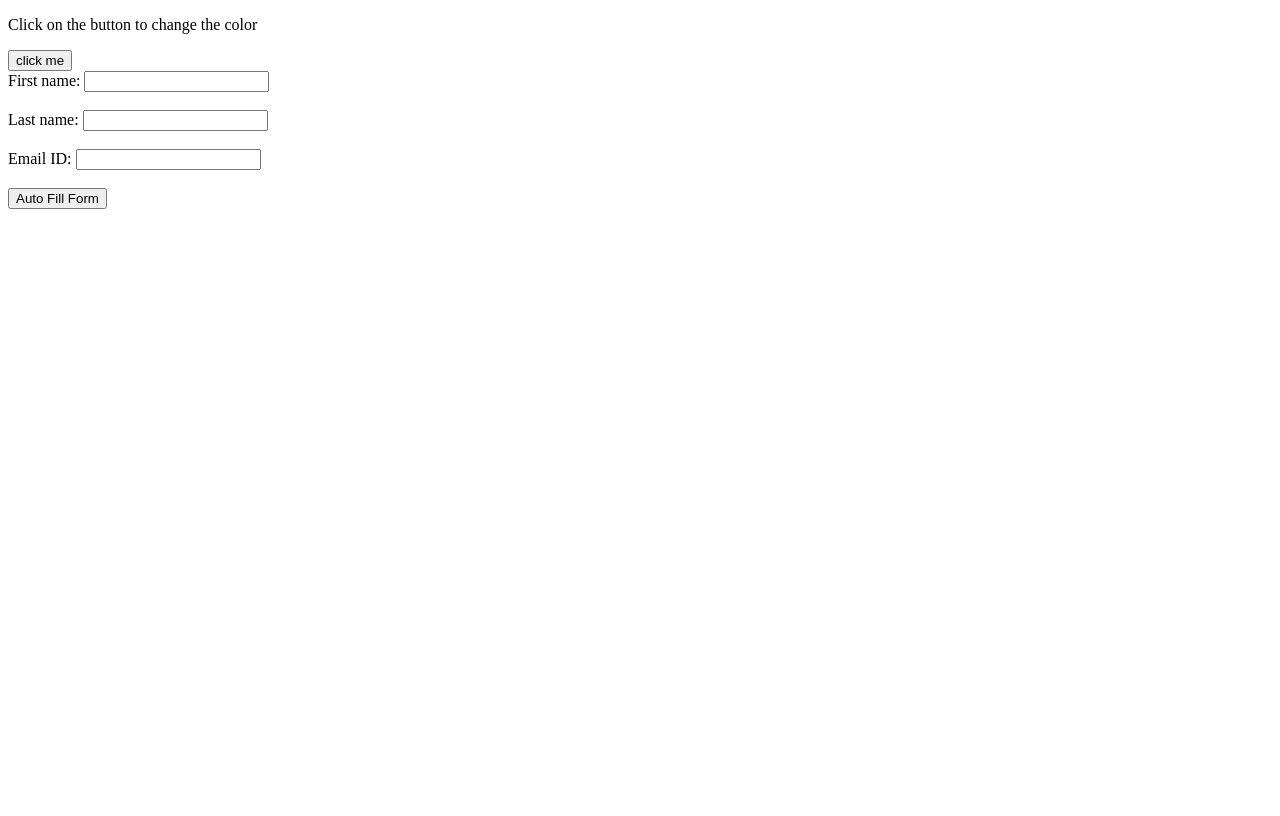
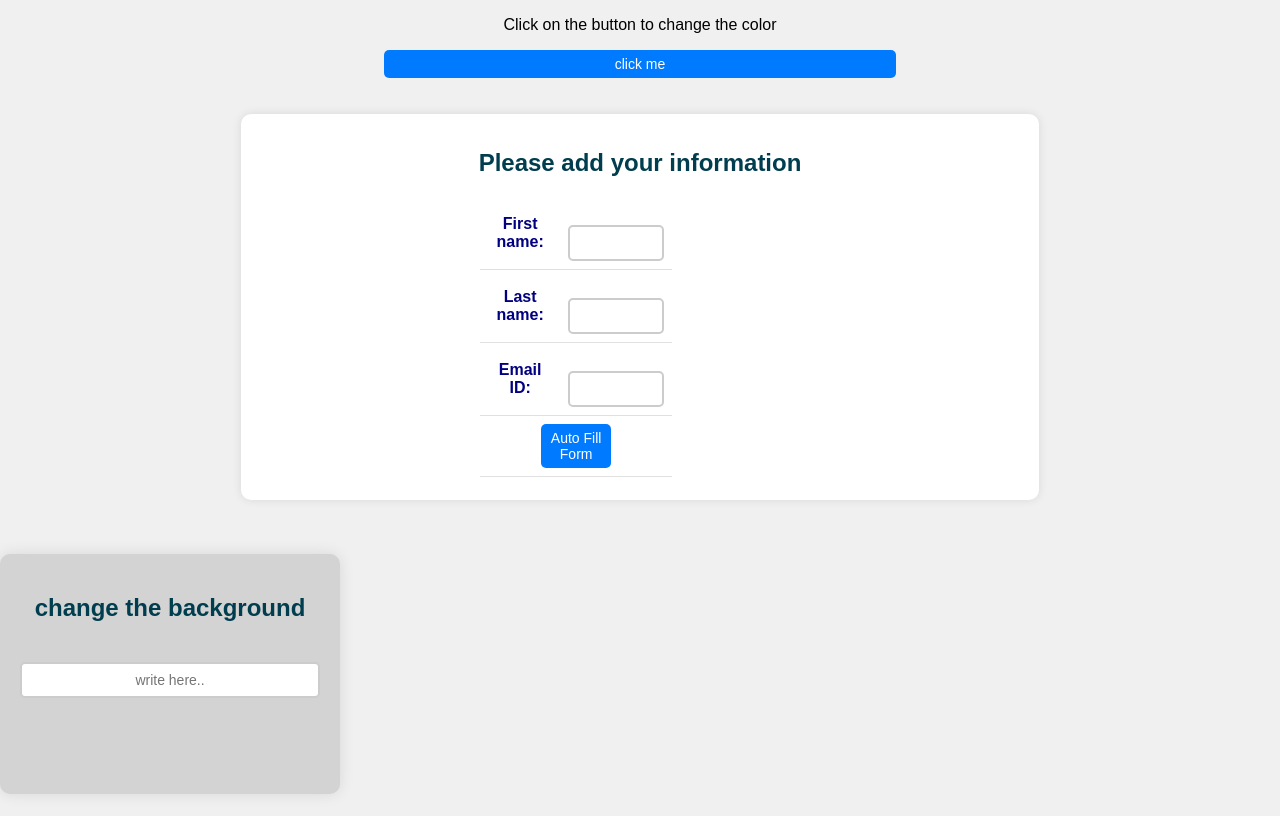
Before and after one commit to adidimant/Cyber-PRO-May-2024, a plain HTML site: page 02-Programming/javascript/EsraaHome/esraa.html in a window 1280 px wide. Drawn offline with Linux system fonts and the light colour scheme.

Commit message:
add css & js changes

```diff
--- /dev/null
+++ b/02-Programming/javascript/EsraaHome/code.js
@@ -0,0 +1,28 @@
+
+const inputField = document.getElementById("colorInput");
+const colorBox = document.getElementById("colorBox");
+
+
+inputField.addEventListener("keydown", function() {
+colorBox.style.backgroundColor = "#6495ED";
+});
+
+
+inputField.addEventListener("keyup", function() {
+colorBox.style.backgroundColor = "#DE3163";
+});
+
+
+
+
+
+
+
+function Form()
+{
+    document.getElementById("Fname").value =" Esraa";
+    document.getElementById("Lname").value =" Mo";
+    document.getElementById("email").value =" exampelgmail.com";
+
+
+}
--- a/02-Programming/javascript/EsraaHome/esraa.html
+++ b/02-Programming/javascript/EsraaHome/esraa.html
@@ -5,47 +5,63 @@
     <meta name="viewport" content="width=device-width, initial-scale=1.0">
     <title>Document</title>
 
-</head>
-<body>
-    <!--  חלק 1-->
-    <p id="color"> Click on the button to change the color</p>
-    <button type="button"
-    onclick='document.getElementById ("color").style.color="navy" '> click me</button>
-
-    <!-- חלק 2-->
-
-
-    <form>
-        <label for="fName" > First name: </label>
-        <input id="Fname"   type=" text" name=" fName"  required>
-        <br>
-        <br>
-        <label for="LName"> Last name: </label>
-        <input id="Lname"  type="text" name="LName" required>
-        <br>
-        <br>
-        <label for="email">Email ID:</label>
-        <input id="email" type="email" name="email" required >
-        <br> <br>
-        <button type="button"  onclick="Form()" >Auto Fill Form </button>
-
-
-    </form>
-    <script>
-        function Form()
-        {
-            document.getElementById("Fname").value =" Esraa";
-            document.getElementById("Lname").value =" Mo";
-            document.getElementById("email").value =" exampelgmail.com";
-
-
-        }
+    <link rel="stylesheet" href="style.css">
 
 
 
-    </script>
+</head>
+<body>
+
+    <!--  חלק 1-->
+
+    <p id="color"> Click on the button to change the color</p>
+    <button type="button"
+    onclick='document.getElementById ("color").style.color="red" '> click me</button>
+    <br>
+    <br>
+    <br>
 
 
 
+
+
+
+
+    <div class="container">
+
+        <h2>Please add your information </h2>
+
+        <form>
+            <table>
+                <tr>
+                    <td><label for="Fname">First name:</label></td>
+                    <td><input id="Fname" type="text" name="fName" required></td>
+                </tr>
+                <tr>
+                    <td><label for="Lname">Last name:</label></td>
+                    <td><input id="Lname" type="text" name="LName" required></td>
+                </tr>
+                <tr>
+                    <td><label for="email">Email ID:</label></td>
+                    <td><input id="email" type="email" name="email" required></td>
+                </tr>
+                <tr>
+                    <td colspan="2" class="center">
+                        <button type="button" onclick="Form()">Auto Fill Form</button>
+                    </td>
+                </tr>
+            </table>
+        </form>
+   </div>
+   <br>
+   <br>
+   <br>
+    <div class="box" id="colorBox">
+        <h2> change the background</h2>
+        <input type="text" id="colorInput" placeholder="write here..">
+    </div>
+    <script src="code.js"></script>
+    <br>
+
 </body>
 </html>
--- /dev/null
+++ b/02-Programming/javascript/EsraaHome/style.css
@@ -0,0 +1,121 @@
+.color {
+    font-family: sans-serif;
+    text-align: center;
+
+}
+
+
+
+
+.container {
+    align-items: center;
+    display: flex; flex-direction: column;
+
+    width: 60%;
+    margin: 0 auto;
+    background-color: white;
+    padding:15px;
+    border-radius: 10px;
+    box-shadow: 0px 0px 10px rgba(0, 0, 0, 0.1);
+
+
+
+
+}
+
+h2 {
+    text-align: center;
+    color: rgb(0, 61, 78);
+    font-size: 24px;
+    font-family: sans-serif;
+
+}
+
+table {
+    display: flex;
+    width: 60%;
+    border-collapse: collapse;
+    margin-bottom: 8px;
+    border-collapse: collapse;
+    td {
+        text-align: center;
+      }
+}
+
+th, td {
+    padding: 8px;
+    text-align: left;
+    border-bottom: 1px solid #e0e0e0;
+}
+
+label {
+    font-weight:bolder;
+    color: navy;
+    font-size: 16px;
+}
+
+input {
+    text-align: center;
+    width: 100%;
+    padding: 8px;
+    font-size: 14px;
+
+    border-radius: 5px;
+    box-sizing: border-box;
+
+
+
+    border: 2px solid #ccc;
+    border-radius: 5px;
+    margin-top: 20px;
+}
+
+input:focus {
+    outline: none;
+    border-color: #007BFF;
+}
+
+button {
+    width: 40%;
+    padding: 6px;
+    font-size: 14px;
+    cursor: pointer;
+    background-color: #007BFF;
+    color: white;
+    border: none;
+    border-radius: 5px;
+    transition: background-color 0.3s ease;
+
+}
+
+button:hover {
+    background-color: #0056b3;
+}
+body {
+
+
+
+    font-family: Arial, sans-serif;
+    text-align: center;
+    background-color: #f0f0f0;
+
+    justify-content: center;
+    align-items: center;
+    height: 100vh;
+    margin: 0;
+
+}
+
+.box {
+    box-align: center;
+    justify-content: center;
+    align-items: center;
+    text-align: center;
+    width: 300px;
+    height: 200px;
+    background-color: #d3d3d3;
+    border-radius: 10px;
+    padding: 20px;
+    box-shadow: 0px 0px 15px rgba(0, 0, 0, 0.1);
+    transition: background-color 0.5s ease;
+}
```
